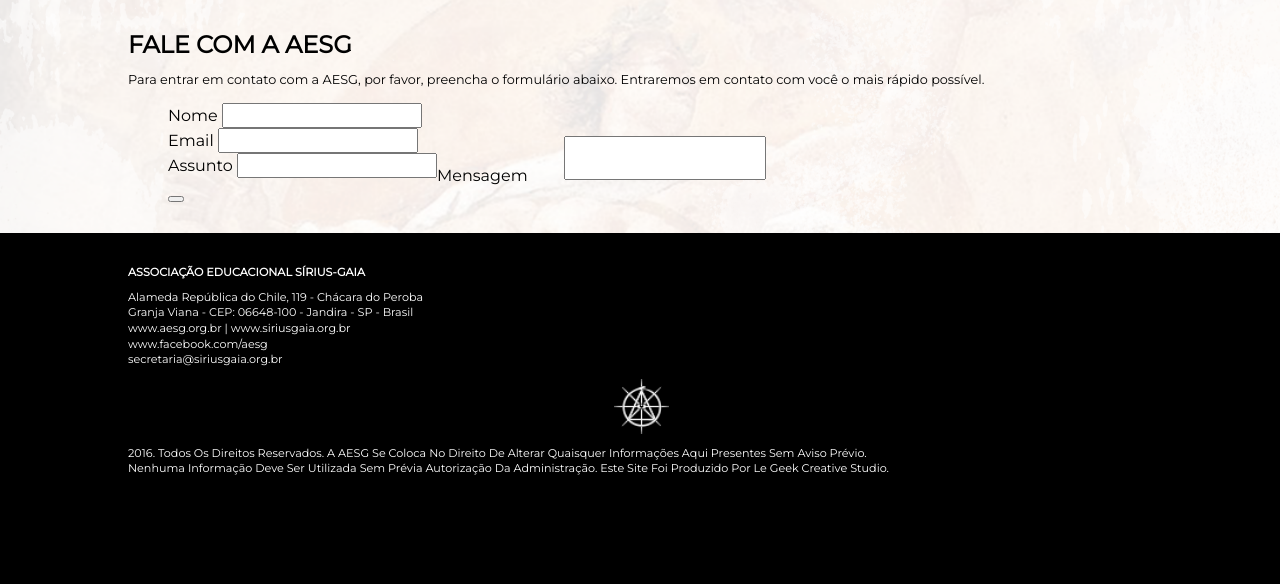
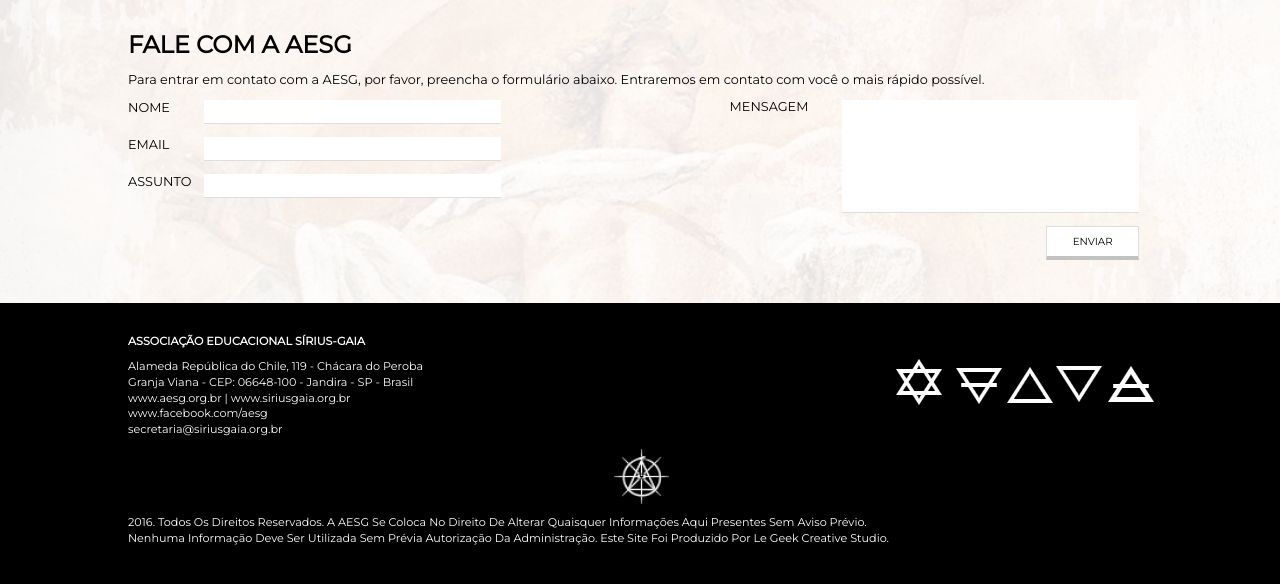
Before and after one commit to priscilavdm/aesg, a PHP site: page /contato.php in a window 1280 px wide. Shown: the part 59-643 px from the top of the page. Run offline with PHP 8.4, Linux system fonts and the light colour scheme; some libraries are stand-ins or nearby versions.

Commit message:
Ajustes diversos no Footer, Contato, Eventos, menu...

```diff
--- a/contato.php
+++ b/contato.php
@@ -21,19 +21,19 @@
 								<label for="nome">Nome</label>
 								<input type="text" id="nome">
 							</li>
-							<li class="clear">
+							<li>
 								<label for="email">Email</label>
 								<input type="text" id="nome">
 							</li>
-							<li class="clear">
+							<li>
 								<label for="assunto">Assunto</label>
 								<input type="text" id="assunto">
 							</li>
-							<li>
+							<li class="right mensagem">
 								<label for="mensagem">Mensagem</label>
 								<textarea id="mensagem"></textarea>
 							</li>
-							<li class="clear right"><button id="enviar" value="Enviar"></li>
+							<li class="right"><input type="button" id="enviar" value="Enviar"></li>
 						</ul>
 					</form>
 				</article>
--- a/css/main.css
+++ b/css/main.css
@@ -52,6 +52,10 @@ body {
 .title {
     color: #000;
     text-transform: uppercase;
+}
+
+p.info {
+	background: url('../img/icon4.png') no-repeat right 0;
 }
 
 p.aesg {
@@ -162,7 +166,12 @@ p .aesg {
 }
 
 #aesg article img {
-	margin: -95px 0 0 30px;
+	margin: -18% 0 0 0;
+	float: right;
+}
+
+#eventos article {
+	width: 35%;
 }
 
 #eventos article h1 {
@@ -185,7 +194,7 @@ p .aesg {
 }
 
 #eventos aside img {
-    width: 75%;
+    width: 70%;
     height: auto;
 }
 
@@ -215,15 +224,80 @@ p .aesg {
 	font-size: 0.8em;
 }
 
+#contato form ul {
+	margin: 0;
+	overflow: hidden;
+	padding: 0;
+}
+
 #contato form ul li {
+	clear: both;
 	float: left;
+	font-size: 0.8em;
 	list-style-type: none;
+	margin: 0 1em 1em 0;
+	text-transform: uppercase;
+	width: 40%;
+}
+
+#contato .mensagem {
+	clear: none;
+	float: left;
+	margin-top: -5.8em;
+}
+
+#contato label {
+	float: left;
+	margin: 0 0.5em 0 0;
+	min-width: 70px;
+	width: auto;
+}
+
+#contato input {
+	padding: 0.5em;
+	width: 70%;
 }
 
 #contato textarea {
-	margin: -5% 0 0 2em;
+	float: right;
+	margin: 0;
+	min-height: 10em;
+	padding: 0.5em;
 	resize: none;
+	width: 70%;
 }
+
+#contato input,
+#contato textarea {
+	background: #fff;
+	border: 0;
+	border-bottom: 1px solid #dedede;
+	font-size: 0.8em;
+}
+
+#contato #enviar {
+	color: #000;
+	background: #fff;
+	border: 1px solid #dedede;
+	border-bottom: 4px solid #c2c2c2;
+	float: right;
+	padding: 0.8em 2.5em;
+	text-transform: uppercase;
+	width: auto;
+}
+#contato #enviar:hover {
+	background: #f9f9f9;
+}
+
+#contato #enviar:focus {
+	border-color: #d3d3d3;
+	border-style: solid;
+	border-bottom-width: 1px;
+	border-left-width: 1px;
+	border-top-width: 2px;
+	border-right-width: 2px;
+}
+
 
 /* ==============
     MOBILE: Menu
@@ -434,7 +508,7 @@ nav a:hover {
 }
 
 .right {
-	float: right;
+	float: right !important;
 }
 
 .clear {
--- a/eventos.php
+++ b/eventos.php
@@ -25,7 +25,7 @@
 						"A Grande Obra: O caminho,<br/>
 						a prática e a responsabilidade".
 					</strong>
-					<a href="#" class="button-eventos" title="Acesse o site do Simpósio aqui">Acesse o site do Simpósio aqui</a>
+					<a href="http://simposiohermetismo.com.br" target="_blank" class="button-eventos" title="Acesse o site do Simpósio aqui">Acesse o site do Simpósio aqui</a>
 				</article>
 
 				<aside>
--- a/footer.html
+++ b/footer.html
@@ -1,7 +1,7 @@
 		<div class="footer-container">
 			<footer class="wrapper">
 				<h3>Associação Educacional Sírius-Gaia</h3>
-				<p>
+				<p class="info">
 					Alameda República do Chile, 119 - Chácara do Peroba<br/>
 					Granja Viana - CEP: 06648-100 - Jandira - SP - Brasil<br/>
 					www.aesg.org.br | www.siriusgaia.org.br<br/>
```
Also changed, not shown: src_files/site_aesg2.png (added).
